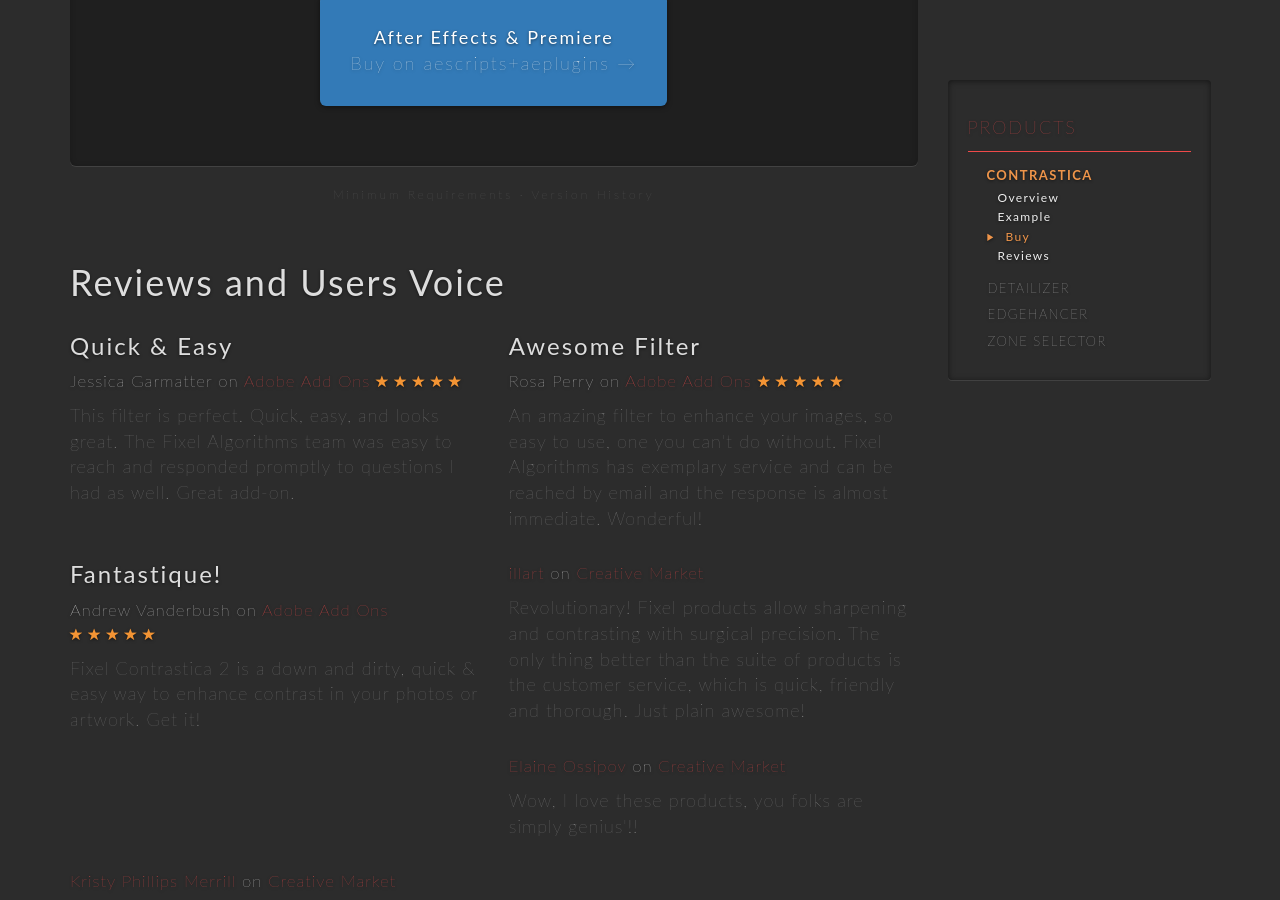
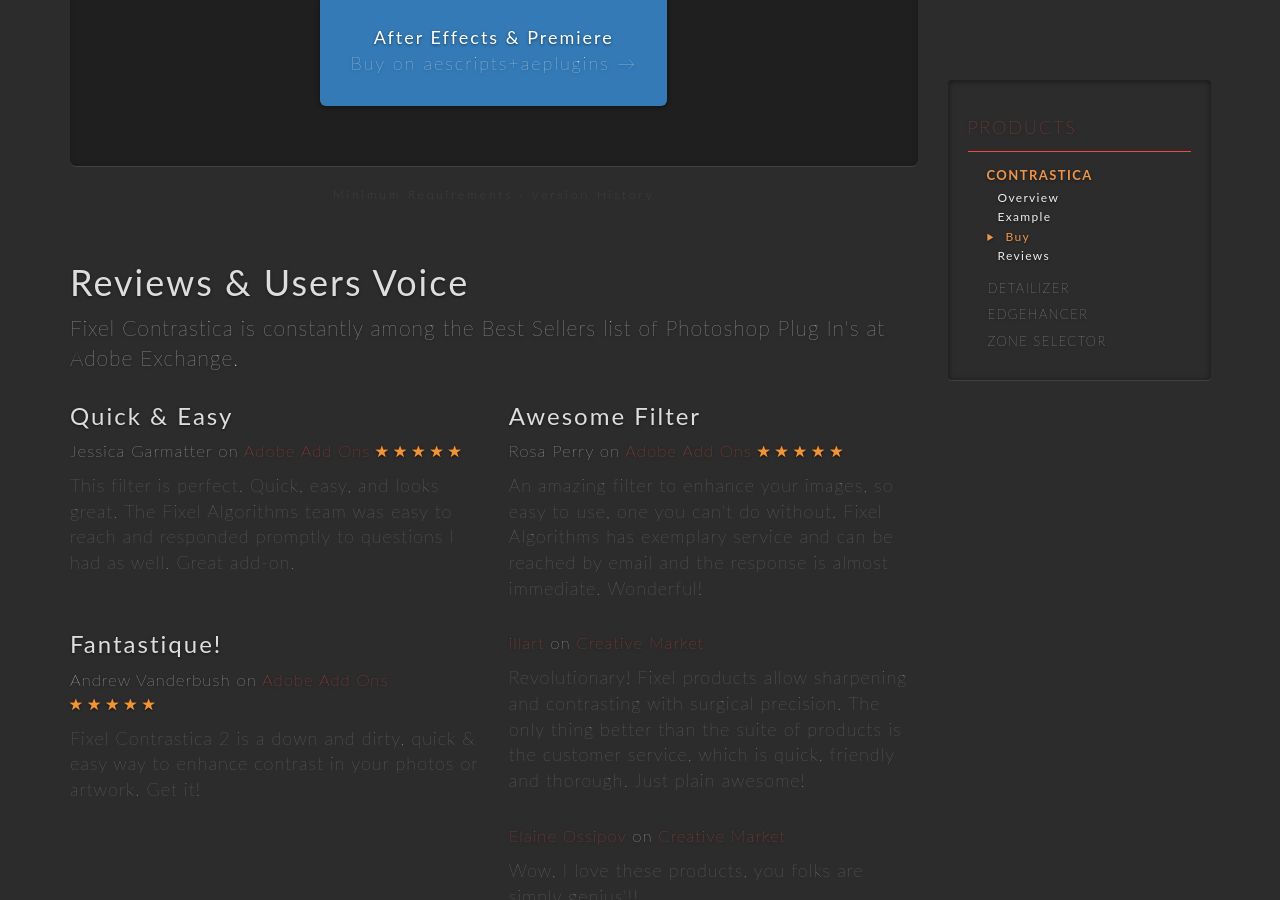
Before and after one commit to FixelAlgorithmsTeam/fixel, a Jekyll site: the page built from products/contrastica/index.html, in a window 1280 px wide and 900 px high, scrolled down 4007 px. Built offline with Jekyll 4.4.1, drawn with Linux system fonts in a browser that asks for light colours; nearby versions of some CDN libraries; comment, search, counter and statistics services are not loaded.

Commit message:
Update index.html
Added description at Reviews & User Voice.

```diff
--- a/products/contrastica/index.html
+++ b/products/contrastica/index.html
@@ -121,7 +121,9 @@
 
 			<section id="detailizer-reviews">
 
-				<h1 >Reviews and Users Voice</h1>
+				<h1 >Reviews &amp; Users Voice</h1>
+
+				<p>Fixel Contrastica is constantly among the Best Sellers list of Photoshop Plug In's at Adobe Exchange.</p>
 
 				<div class="row">
 
```
